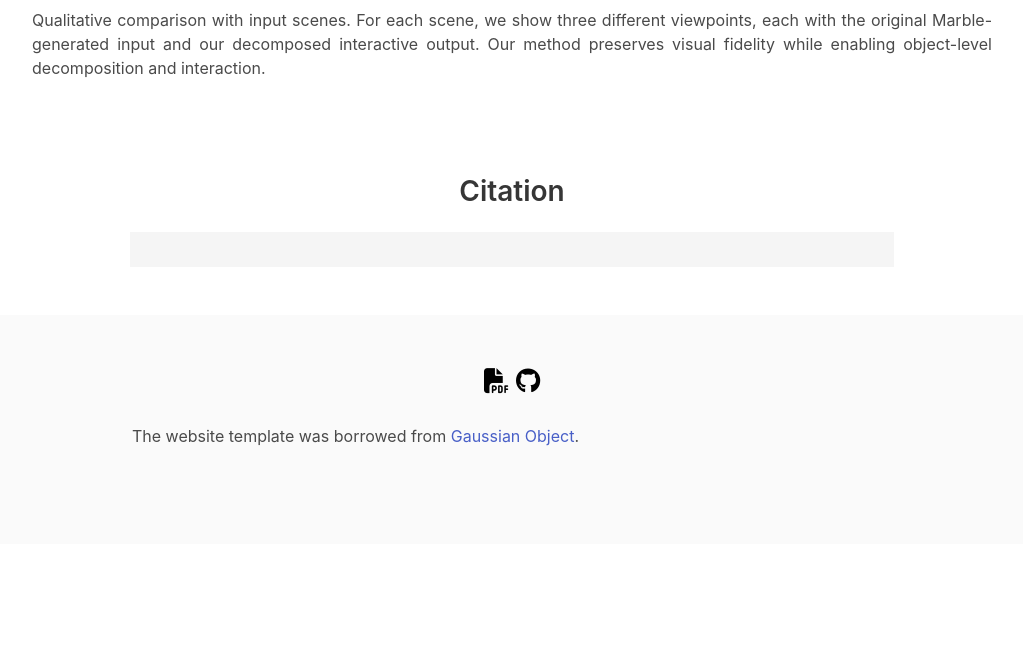
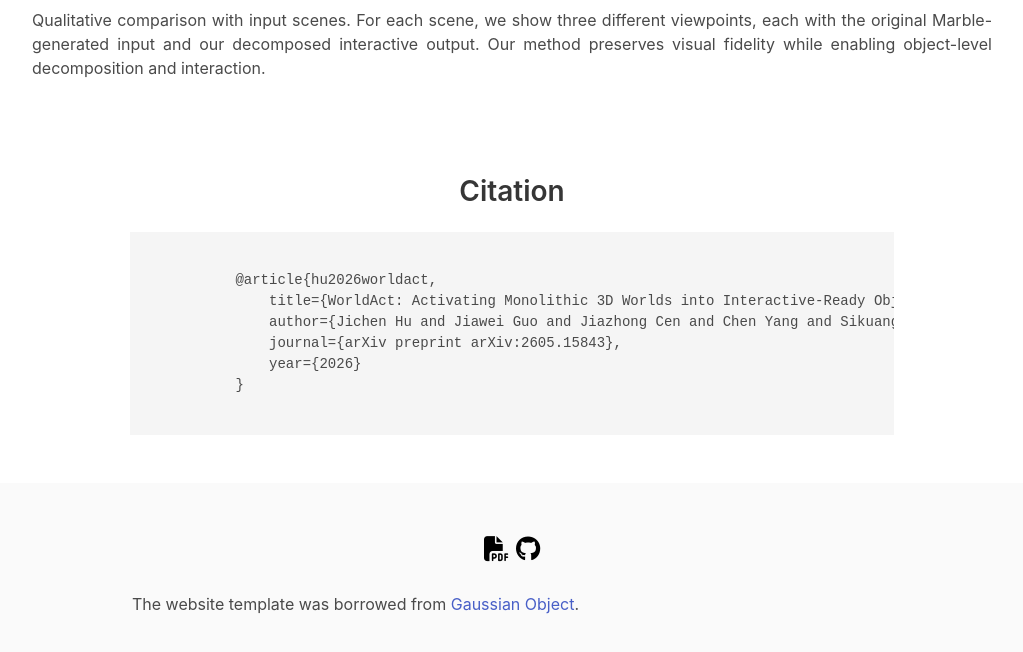
Before and after one commit to SJTU-DeepVisionLab/WorldAct, a website: page index.html in a window 1280 px wide. Shown: the part 3566-4218 px from the top of the page, without its empty margins (128-1151 px from the left). Before the commit the page ends 4110 px from the top, so only its background shows below. Drawn offline with nearby package versions, Linux system fonts and the light colour scheme; some icons are missing; a web font is replaced by a local one.

Commit message:
Add arXiv

```diff
--- a/index.html
+++ b/index.html
@@ -94,7 +94,7 @@
           <div class="column has-text-centered">
             <div class="publication-links">
               <span class="link-block">
-                <a href=""
+                <a href="https://arxiv.org/abs/2605.15843"
                    class="external-link button is-normal is-rounded is-dark">
                   <span class="icon">
                       <i class="ai ai-arxiv"></i>
@@ -236,7 +236,14 @@
     <div class="columns is-centered">
       <div class="column is-four-fifths">
         <h2 class="title has-text-centered">Citation</h2>
-        <pre><code class="language-bibtex"></code></pre>
+        <pre><code class="language-bibtex">
+          @article{hu2026worldact,
+              title={WorldAct: Activating Monolithic 3D Worlds into Interactive-Ready Object-Centric Scenes},
+              author={Jichen Hu and Jiawei Guo and Jiazhong Cen and Chen Yang and Sikuang Li and Wei Shen},
+              journal={arXiv preprint arXiv:2605.15843},
+              year={2026}
+          }
+        </code></pre>
       </div>
     </div>
   </div>
```
